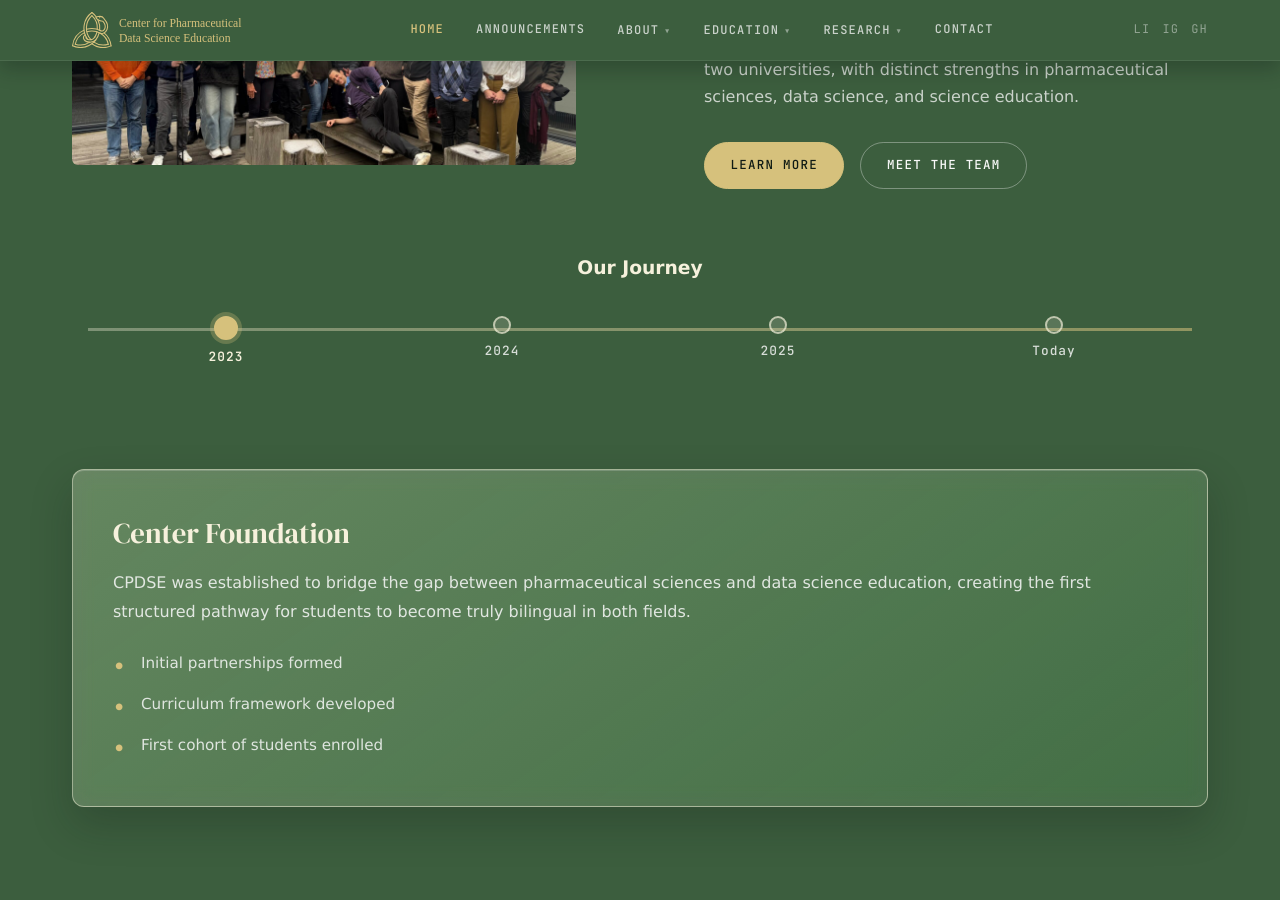
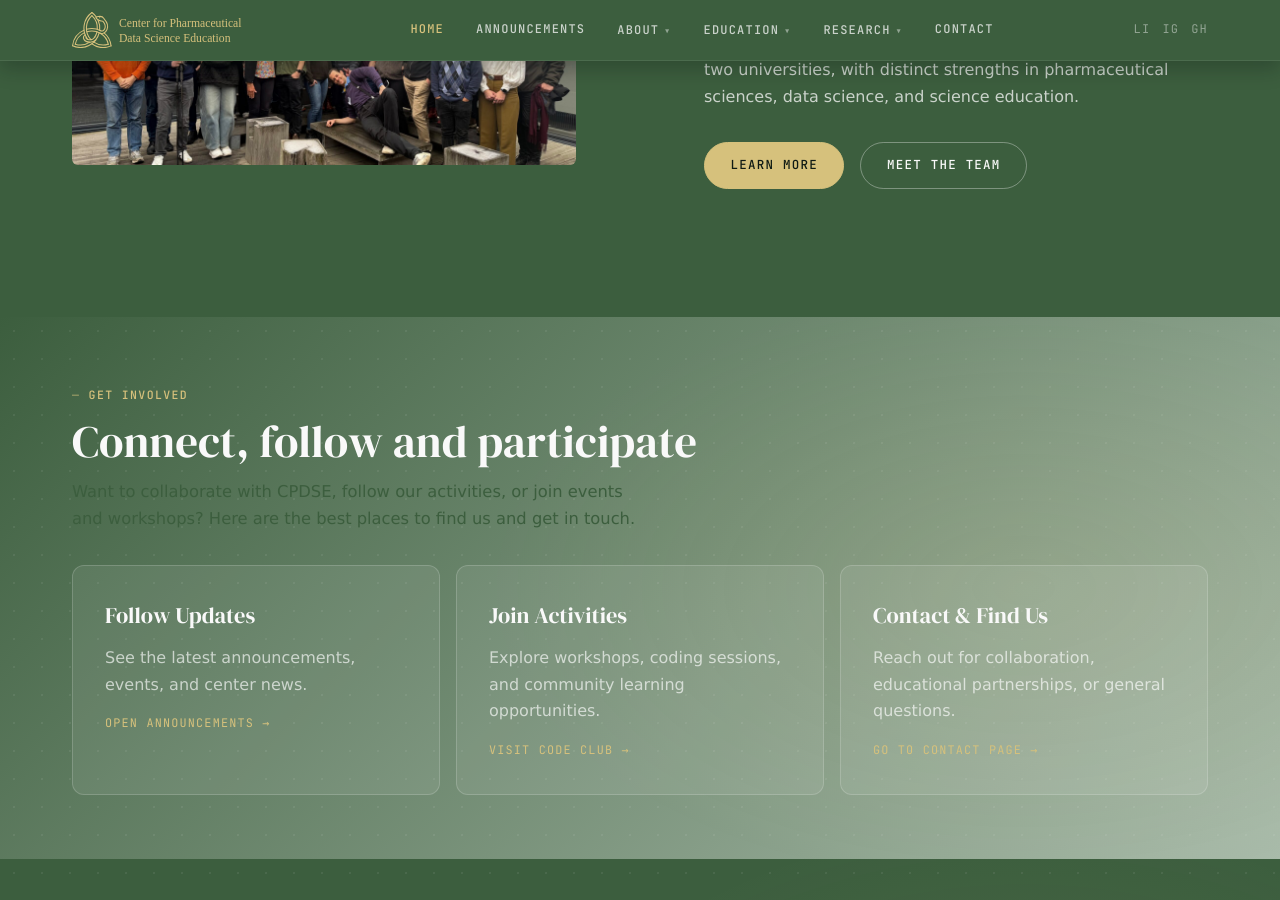
Before and after one commit to CPDSE/PagesCMS, a Jekyll site: the page built from index.md, in a window 1280 px wide and 900 px high, scrolled down 1332 px. Built offline with Jekyll 4.4.1, drawn with Linux system fonts in a browser that asks for light colours.

Commit message:
additional section on frontpage

```diff
--- a/_layouts/home.html
+++ b/_layouts/home.html
@@ -64,8 +64,38 @@ layout: default
       </div>
     </div>
   </div>
+</section>
 
-  <!-- Timeline -->
+<!-- GET INVOLVED -->
+<section class="section section-circles section-connect">
+  <div class="container">
+    <div class="section-header fade-in" style="margin-bottom:var(--space-md);">
+      <span class="section-label">Get involved</span>
+      <h2>Connect, follow and participate</h2>
+      <p>Want to collaborate with CPDSE, follow our activities, or join events and workshops? Here are the best places to find us and get in touch.</p>
+    </div>
+    <div class="connect-grid fade-in-stagger">
+      <a class="connect-card" href="{{ '/announcements/' | relative_url }}">
+        <h3>Follow Updates</h3>
+        <p>See the latest announcements, events, and center news.</p>
+        <span class="connect-link">Open announcements →</span>
+      </a>
+      <a class="connect-card" href="{{ '/codeclub/' | relative_url }}">
+        <h3>Join Activities</h3>
+        <p>Explore workshops, coding sessions, and community learning opportunities.</p>
+        <span class="connect-link">Visit Code Club →</span>
+      </a>
+      <a class="connect-card" href="{{ '/contact/' | relative_url }}">
+        <h3>Contact &amp; Find Us</h3>
+        <p>Reach out for collaboration, educational partnerships, or general questions.</p>
+        <span class="connect-link">Go to contact page →</span>
+      </a>
+    </div>
+  </div>
+</section>
+
+<!-- OUR JOURNEY -->
+<section class="section section-journey">
   <div class="timeline-section">
     <h3 style="color: #F6F1DC; margin-bottom: 2rem; text-align: center;">Our Journey</h3>
     <div class="timeline-tabs-wrapper">
--- a/assets/css/main.css
+++ b/assets/css/main.css
@@ -475,6 +475,76 @@ a { color: inherit; }
 .about-text p { color: rgba(249,249,249,0.75); margin-top: 0.75rem; line-height: 1.7; }
 .about-ctas { display: flex; gap: 1rem; flex-wrap: wrap; margin-top: var(--space-md); }
 
+/* ─── CONNECT / JOURNEY ───────────────────────────────────── */
+.section-connect {
+  background: linear-gradient(135deg, #3C5E3E 0%, #A9BBAA 100%);
+}
+.connect-grid {
+  display: grid;
+  grid-template-columns: repeat(3, 1fr);
+  gap: var(--space-sm);
+}
+.connect-card {
+  display: block;
+  text-decoration: none;
+  color: var(--offwhite);
+  background: rgba(249,249,249,0.08);
+  border: 1px solid rgba(249,249,249,0.18);
+  border-radius: 12px;
+  padding: var(--space-md);
+  transition: transform 0.16s ease, background 0.16s ease, border-color 0.16s ease;
+}
+.connect-card:hover {
+  transform: translateY(-2px);
+  background: rgba(249,249,249,0.12);
+  border-color: rgba(246,241,220,0.45);
+}
+.connect-card h3 {
+  font-family: var(--font-display);
+  font-size: 1.4rem;
+  font-weight: 400;
+  color: var(--offwhite);
+  margin-bottom: 0.65rem;
+}
+.connect-card p {
+  color: rgba(249,249,249,0.78);
+  line-height: 1.65;
+}
+.connect-link {
+  display: inline-block;
+  margin-top: 1rem;
+  font-family: var(--font-mono);
+  font-size: 0.74rem;
+  text-transform: uppercase;
+  letter-spacing: 0.1em;
+  color: var(--accent);
+}
+
+.section-journey {
+  background: #3C5E3E;
+  position: relative;
+  overflow: hidden;
+}
+.section-journey::before {
+  content: '';
+  position: absolute;
+  inset: 0;
+  z-index: 1;
+  background-image:
+    radial-gradient(ellipse 60% 80% at 80% 50%, rgba(214,193,124,0.10) 0%, transparent 70%),
+    radial-gradient(circle, rgba(249,249,249,0.07) 1px, transparent 1px);
+  background-size: auto, 28px 28px;
+  background-position: 0 0, 0 0;
+  pointer-events: none;
+}
+.section-journey > * {
+  position: relative;
+  z-index: 2;
+}
+.section-journey .timeline-section {
+  margin: 0 auto;
+}
+
 /* ─── TIMELINE ─────────────────────────────────────────────── */
 .timeline-section {
   max-width: 1200px;
@@ -610,6 +680,7 @@ a { color: inherit; }
 }
 
 @media (max-width: 768px) {
+  .connect-grid { grid-template-columns: 1fr; }
   .timeline-tabs {
     padding: 0;
     gap: 0;
```
